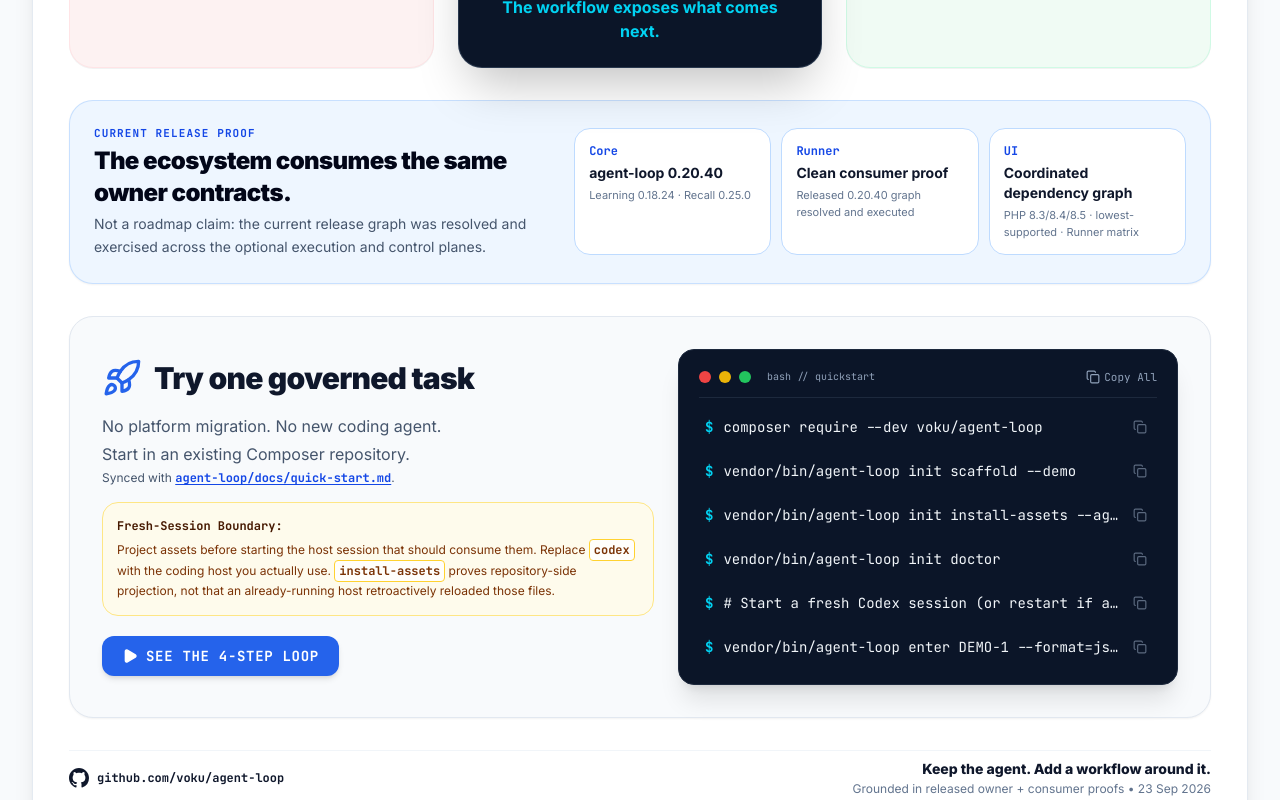
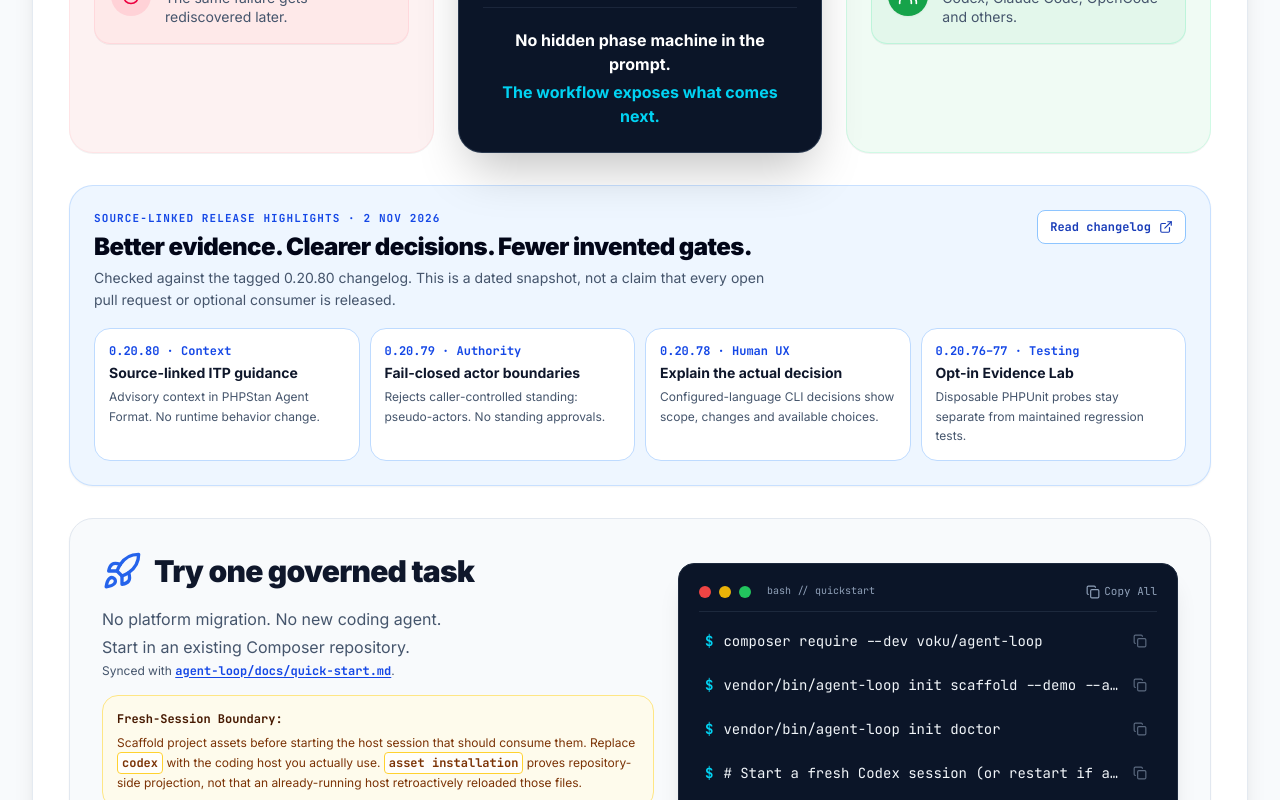
Before and after one commit to voku/agent_loop_demo, a React (Vite) app: page / in a window 1280 px wide. Shown: the part 1180-1980 px from the top of the page. Built offline with nearby package versions, Linux system fonts and the light colour scheme.

Commit message:
docs(site): refresh release highlights and quickstart to 0.20.80

```diff
--- a/src/components/PromoOverviewPage.tsx
+++ b/src/components/PromoOverviewPage.tsx
@@ -32,8 +32,7 @@ export function PromoOverviewPage() {
 
   const terminalCommands = [
     "composer require --dev voku/agent-loop",
-    "vendor/bin/agent-loop init scaffold --demo",
-    "vendor/bin/agent-loop init install-assets --agent=codex",
+    "vendor/bin/agent-loop init scaffold --demo --agent=codex",
     "vendor/bin/agent-loop init doctor",
     "# Start a fresh Codex session (or restart if already running)",
     "vendor/bin/agent-loop enter DEMO-1 --format=json"
@@ -66,7 +65,7 @@ export function PromoOverviewPage() {
       step: 2,
       title: "Follow the canonical next action",
       command: "command · command_template · host_work · decision_required · none",
-      description: "Execute what the kernel emitted. Do not recreate workflow phases in host prose."
+      description: "Run commands, fill model-owned templates from evidence, and show the exact decision subject only for decision_required."
     },
     {
       step: 3,
@@ -213,7 +212,7 @@ export function PromoOverviewPage() {
               {/* Badges */}
               <div className="flex flex-wrap items-center gap-1.5 sm:gap-2 justify-start lg:justify-end">
                 <span className="px-3 py-1 rounded-lg bg-blue-50 border border-blue-200 text-blue-800 text-xs font-mono font-bold tracking-tight shadow-2xs">
-                  agent-loop 0.20.40
+                  Release notes · Nov 2026
                 </span>
                 <span className="px-3 py-1 rounded-lg bg-slate-100 border border-slate-200/80 text-slate-800 text-xs font-mono font-bold tracking-tight shadow-2xs">
                   PHP 8.3+
@@ -537,39 +536,54 @@ export function PromoOverviewPage() {
 
           </div>
 
-          {/* CURRENT RELEASE PROOF */}
-          <div className="bg-[#eef6ff] border border-blue-200/80 rounded-3xl p-5 sm:p-6 shadow-xs">
-            <div className="flex flex-col lg:flex-row lg:items-center justify-between gap-4">
-              <div className="max-w-xl">
+          {/* RELEASE NOTES WITH EXPLICIT REVIEW DATE */}
+          <section aria-labelledby="release-highlights" className="bg-[#eef6ff] border border-blue-200/80 rounded-3xl p-5 sm:p-6 shadow-xs">
+            <div className="flex flex-col lg:flex-row lg:items-start justify-between gap-4">
+              <div className="max-w-2xl">
                 <div className="font-mono text-[11px] font-bold uppercase tracking-widest text-blue-700">
-                  Current release proof
+                  Source-linked release highlights · 2 Nov 2026
                 </div>
-                <h3 className="text-xl sm:text-2xl font-black tracking-tight text-slate-950 mt-1">
-                  The ecosystem consumes the same owner contracts.
+                <h3 id="release-highlights" className="text-xl sm:text-2xl font-black tracking-tight text-slate-950 mt-1">
+                  Better evidence. Clearer decisions. Fewer invented gates.
                 </h3>
                 <p className="text-xs sm:text-sm text-slate-600 mt-1 leading-relaxed">
-                  Not a roadmap claim: the current release graph was resolved and exercised across the optional execution and control planes.
+                  Checked against the tagged 0.20.80 changelog. This is a dated snapshot,
+                  not a claim that every open pull request or optional consumer is released.
                 </p>
               </div>
-              <div className="grid grid-cols-1 sm:grid-cols-3 gap-2.5 w-full lg:max-w-3xl">
-                <div className="bg-white border border-blue-200 rounded-2xl p-3.5">
-                  <div className="font-mono text-xs font-black text-blue-700">Core</div>
-                  <div className="font-bold text-slate-900 text-sm mt-1">agent-loop 0.20.40</div>
-                  <div className="text-[11px] text-slate-500 mt-1">Learning 0.18.24 · Recall 0.25.0</div>
-                </div>
-                <div className="bg-white border border-blue-200 rounded-2xl p-3.5">
-                  <div className="font-mono text-xs font-black text-blue-700">Runner</div>
-                  <div className="font-bold text-slate-900 text-sm mt-1">Clean consumer proof</div>
-                  <div className="text-[11px] text-slate-500 mt-1">Released 0.20.40 graph resolved and executed</div>
-                </div>
-                <div className="bg-white border border-blue-200 rounded-2xl p-3.5">
-                  <div className="font-mono text-xs font-black text-blue-700">UI</div>
-                  <div className="font-bold text-slate-900 text-sm mt-1">Coordinated dependency graph</div>
-                  <div className="text-[11px] text-slate-500 mt-1">PHP 8.3/8.4/8.5 · lowest-supported · Runner matrix</div>
-                </div>
+              <a
+                href="https://github.com/voku/agent-loop/blob/main/CHANGELOG.md"
+                target="_blank"
+                rel="noopener noreferrer"
+                className="shrink-0 inline-flex items-center gap-2 px-3 py-2 bg-white border border-blue-300 rounded-lg text-xs font-mono font-bold text-blue-800 hover:bg-blue-50 transition-colors"
+              >
+                <span>Read changelog</span>
+                <ExternalLink className="w-3.5 h-3.5" />
+              </a>
+            </div>
+            <div className="mt-4 grid grid-cols-1 sm:grid-cols-2 xl:grid-cols-4 gap-2.5">
+              <div className="bg-white border border-blue-200 rounded-2xl p-3.5">
+                <div className="font-mono text-xs font-black text-blue-700">0.20.80 · Context</div>
+                <div className="font-bold text-slate-900 text-sm mt-1">Source-linked ITP guidance</div>
+                <p className="text-xs text-slate-600 mt-1 leading-relaxed">Advisory context in PHPStan Agent Format. No runtime behavior change.</p>
+              </div>
+              <div className="bg-white border border-blue-200 rounded-2xl p-3.5">
+                <div className="font-mono text-xs font-black text-blue-700">0.20.79 · Authority</div>
+                <div className="font-bold text-slate-900 text-sm mt-1">Fail-closed actor boundaries</div>
+                <p className="text-xs text-slate-600 mt-1 leading-relaxed">Rejects caller-controlled standing: pseudo-actors. No standing approvals.</p>
+              </div>
+              <div className="bg-white border border-blue-200 rounded-2xl p-3.5">
+                <div className="font-mono text-xs font-black text-blue-700">0.20.78 · Human UX</div>
+                <div className="font-bold text-slate-900 text-sm mt-1">Explain the actual decision</div>
+                <p className="text-xs text-slate-600 mt-1 leading-relaxed">Configured-language CLI decisions show scope, changes and available choices.</p>
+              </div>
+              <div className="bg-white border border-blue-200 rounded-2xl p-3.5">
+                <div className="font-mono text-xs font-black text-blue-700">0.20.76–77 · Testing</div>
+                <div className="font-bold text-slate-900 text-sm mt-1">Opt-in Evidence Lab</div>
+                <p className="text-xs text-slate-600 mt-1 leading-relaxed">Disposable PHPUnit probes stay separate from maintained regression tests.</p>
               </div>
             </div>
-          </div>
+          </section>
 
           {/* BOTTOM BANNER: TRY ONE GOVERNED TASK */}
           <div id="quickstart-cli" className="bg-[#f8fafc] border border-slate-200 rounded-3xl p-5 sm:p-7 lg:p-8 shadow-xs flex flex-col lg:flex-row items-center justify-between gap-6">
@@ -604,7 +618,7 @@ export function PromoOverviewPage() {
                   <span>Fresh-Session Boundary:</span>
                 </div>
                 <p>
-                  Project assets before starting the host session that should consume them. Replace <code className="font-mono bg-white/80 px-1 py-0.5 rounded border border-amber-300 text-amber-900 font-semibold">codex</code> with the coding host you actually use. <code className="font-mono bg-white/80 px-1 py-0.5 rounded border border-amber-300 text-amber-900 font-semibold">install-assets</code> proves repository-side projection, not that an already-running host retroactively reloaded those files.
+                  Scaffold project assets before starting the host session that should consume them. Replace <code className="font-mono bg-white/80 px-1 py-0.5 rounded border border-amber-300 text-amber-900 font-semibold">codex</code> with the coding host you actually use. <code className="font-mono bg-white/80 px-1 py-0.5 rounded border border-amber-300 text-amber-900 font-semibold">asset installation</code> proves repository-side projection, not that an already-running host retroactively reloaded those files.
                 </p>
               </div>
 
@@ -700,7 +714,7 @@ export function PromoOverviewPage() {
                 Keep the agent. Add a workflow around it.
               </div>
               <div className="text-slate-500 text-xs">
-                Grounded in released owner + consumer proofs • 23 Sep 2026
+                Updated against agent-loop 0.20.80 • 2 Nov 2026
               </div>
             </div>
           </div>
```
